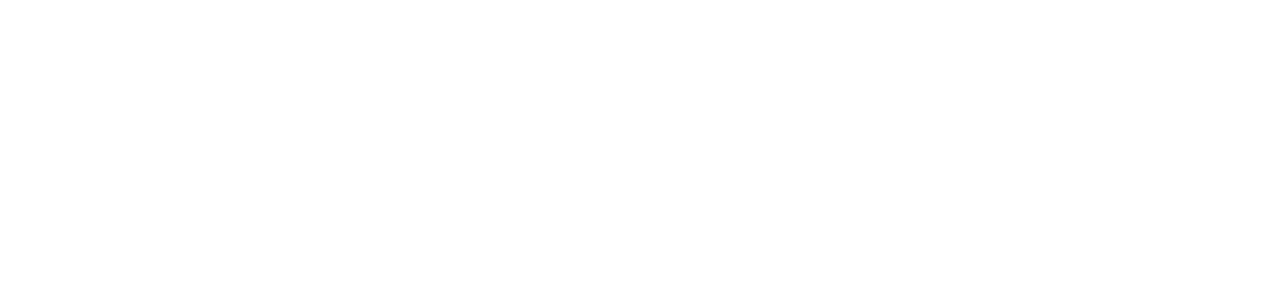
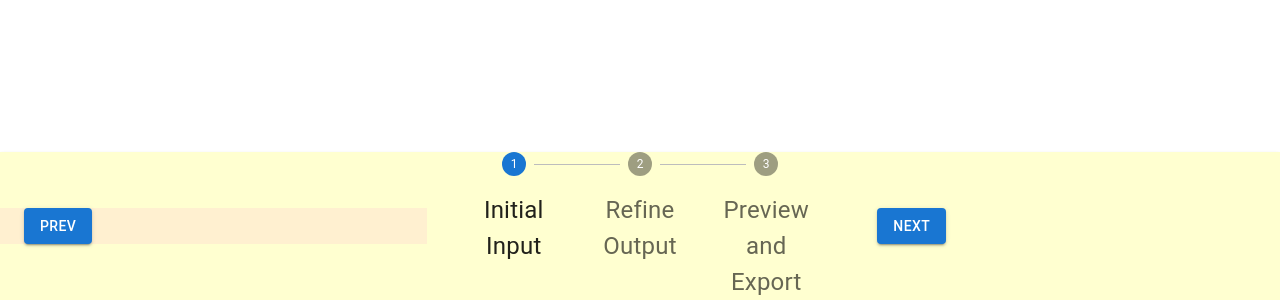
Before and after one commit to iubaldo/CS-422-Course-Project, a React (Create React App) app: page /step2 in a window 1280 px wide. Before the commit this address had no page. Shown: the part 500-800 px from the top of the page. Built offline with nearby package versions, Linux system fonts and the light colour scheme.

Commit message:
footer progress

```diff
--- a/src/App.js
+++ b/src/App.js
@@ -5,6 +5,7 @@
 import Layout from './Components/Layout';
 import Homepage from "./Pages/Homepage"
 import ManualAdjust from './Pages/Manualadjustments';
+import RefineOutput from './Pages/RefineOutput';
 
 function App() {
   return (
@@ -12,6 +13,7 @@
       <Route path="/" element={ <Layout /> }>
         <Route index element={ <Homepage /> }/>
         <Route path="step1" element={ <ManualAdjust /> }/>
+        <Route path="step2" element={ <RefineOutput/> }/>
       </Route>
     </Routes>
   );
--- a/src/Components/Footer.jsx
+++ b/src/Components/Footer.jsx
@@ -0,0 +1,60 @@
+import React, { useState } from "react";
+
+// MUI
+import { Button, Stack, Stepper, Step, StepLabel, Typography, Container } from "@mui/material";
+
+function Footer() {
+  const [activeStep, setActiveStep] = useState(0);
+  const steps = ["Initial Input", "Refine Output", "Preview and Export"];
+
+  const handleNext = () => {
+    setActiveStep((prevActiveStep) => prevActiveStep + 1);
+  }
+
+  const handleBack = () => {
+    setActiveStep((prevActiveStep) => prevActiveStep - 1);
+  }
+
+  return(
+    <Stack
+      direction="row"
+      width="100%"
+      style={{backgroundColor:"#FFFFD0"}}
+      justifyContent="space-evenly"
+      alignItems="center">
+
+      <Container style={{backgroundColor:"#FFF0D0"}} >
+        <Button variant="contained" onClick={handleBack}>
+          Prev
+        </Button>
+      </Container>
+
+      <Container>
+        <Stepper alternativeLabel activeStep={activeStep}>
+          {steps.map(label => {
+            const stepProps = {};
+            const labelProps = {};
+            return (
+              <Step key={label} {...stepProps}>
+                <StepLabel {...labelProps}>
+                  <Typography style={{fontSize:24}}>
+                    {label}
+                  </Typography>
+                </StepLabel>
+              </Step>
+            );
+          })}
+        </Stepper>
+      </Container>
+
+      <Container>
+        <Button variant="contained" onClick={handleNext}>
+          Next
+        </Button>
+      </Container>
+
+    </Stack>
+  );
+}
+
+export default Footer;
--- a/src/Pages/Homepage.jsx
+++ b/src/Pages/Homepage.jsx
@@ -4,13 +4,10 @@
 // MUI
 import { Typography, Button, Paper, Stack, Box } from '@mui/material';
 
-// Pages
-import ManualAdjust from "./Manualadjustments"
-
 class Homepage extends Component {
   render() {
     return (
-      <Stack className="home_body" style={{backgroundColor:"#292525"}} spacing={4}>
+      <Stack className="home_body" style={{backgroundColor:"#292525"}} spacing={4} justifyContent="center">
         <Paper elevation={3} style={{padding:20, backgroundColor:"#f2f2f2"}}>
           <img src="/Images/logo.png" alt="logo"/>
         </Paper>
--- /dev/null
+++ b/src/Pages/RefineOutput.jsx
@@ -0,0 +1,16 @@
+import React, { Component } from "react";
+
+import Footer from "../Components/Footer";
+import { Paper } from "@mui/material";
+
+class RefineOutput extends Component {
+  render() {
+    return (
+      <Paper style={{position:"fixed", bottom:0, width:"100%"}}>
+        <Footer />
+      </Paper>
+    );
+  }
+}
+
+export default RefineOutput;
```
